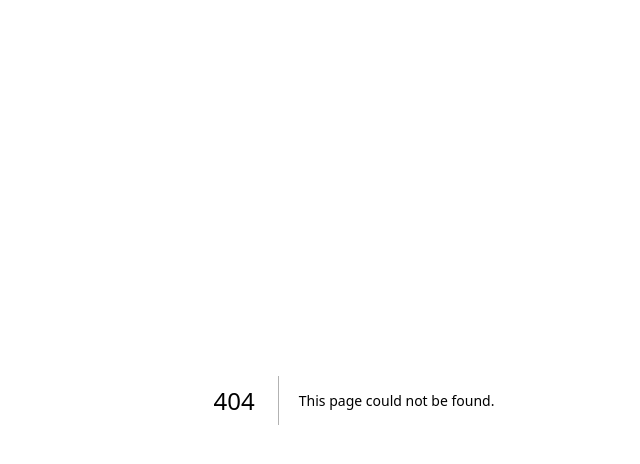
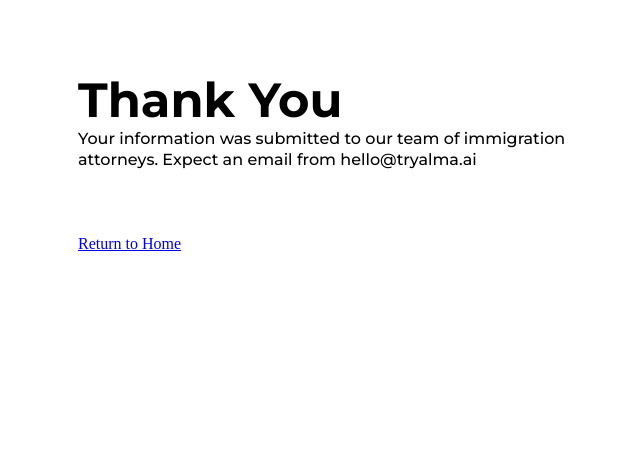
Before and after one commit to Matthew-Jimenez/lead-list, a Next.js app: page /success in a window 1280 px wide. Before the commit this address had no page. Shown: the top 464 px of the page, without its empty margins (286-926 px from the left). Built offline with nearby package versions, Linux system fonts and the light colour scheme; what @mui/material-nextjs would draw is missing.

Commit message:
success page

```diff
--- /dev/null
+++ b/app/success/page.tsx
@@ -0,0 +1,19 @@
+import { Box, Container, Typography } from "@mui/material";
+import Link from "next/link";
+
+
+
+export default function Success() {
+    return (
+        <Box pt={8}>
+            <Container maxWidth="sm">
+                <Typography variant="h1">Thank You</Typography>
+                <Typography mb={8} variant="h5">Your information was submitted to our team of immigration attorneys. Expect an email from hello@tryalma.ai</Typography>
+
+                <Link href="/">
+                    Return to Home
+                </Link>
+            </Container>
+        </Box>
+    );
+}
--- a/features/lead-capture/LeadFormContainer.tsx
+++ b/features/lead-capture/LeadFormContainer.tsx
@@ -4,6 +4,7 @@ import { createClient } from "../../libs/supabase/server";
 import { Box, Button, OutlinedInput } from "@mui/material";
 import InputFileUpload from "./InputFileUpload";
 import { revalidatePath } from "next/cache";
+import { redirect } from "next/navigation";
 
 
 const LeadFormContainer = () => {
@@ -35,6 +36,7 @@ const LeadFormContainer = () => {
             .select();
 
         revalidatePath('/');
+        redirect('/success');
     }
 
     return (
```
